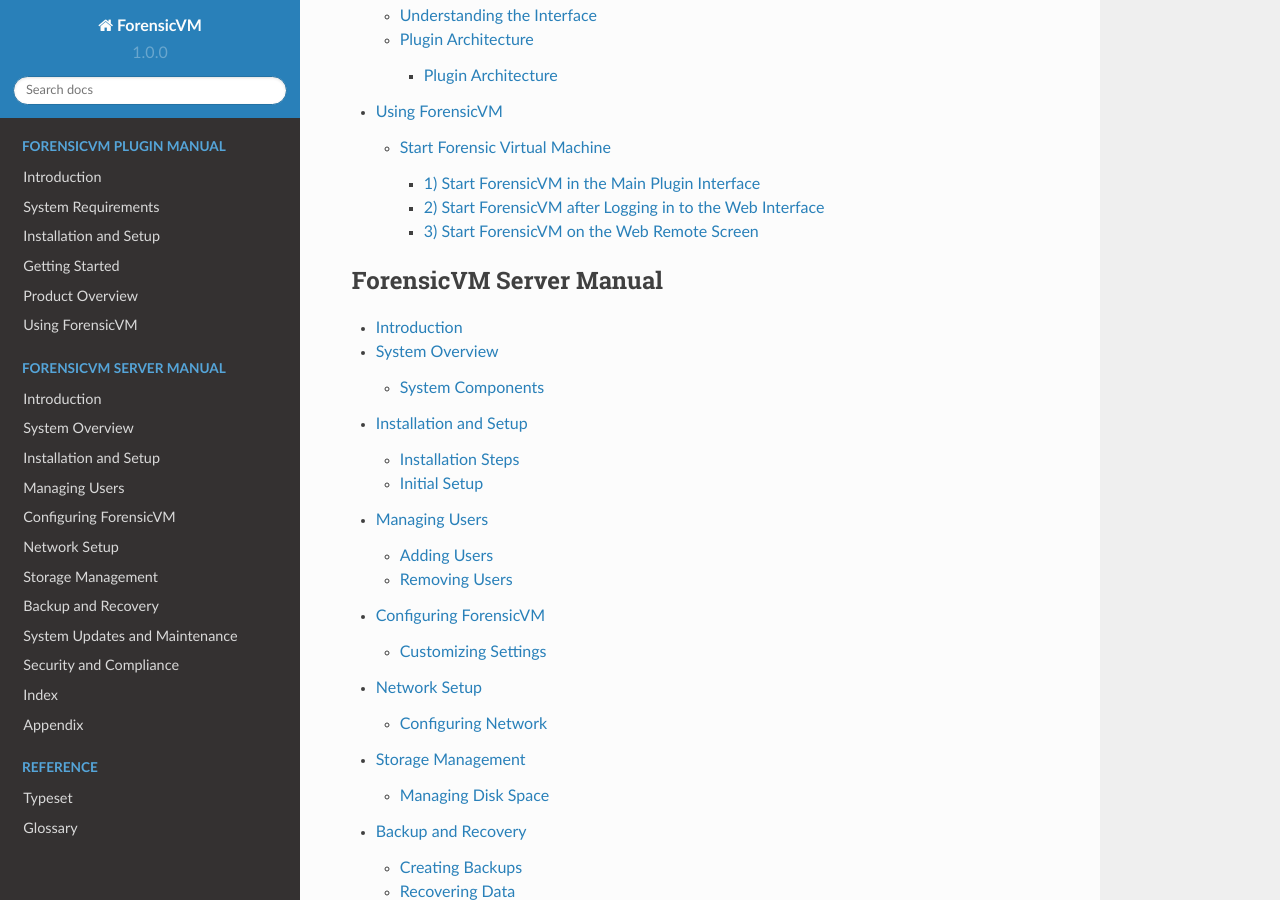
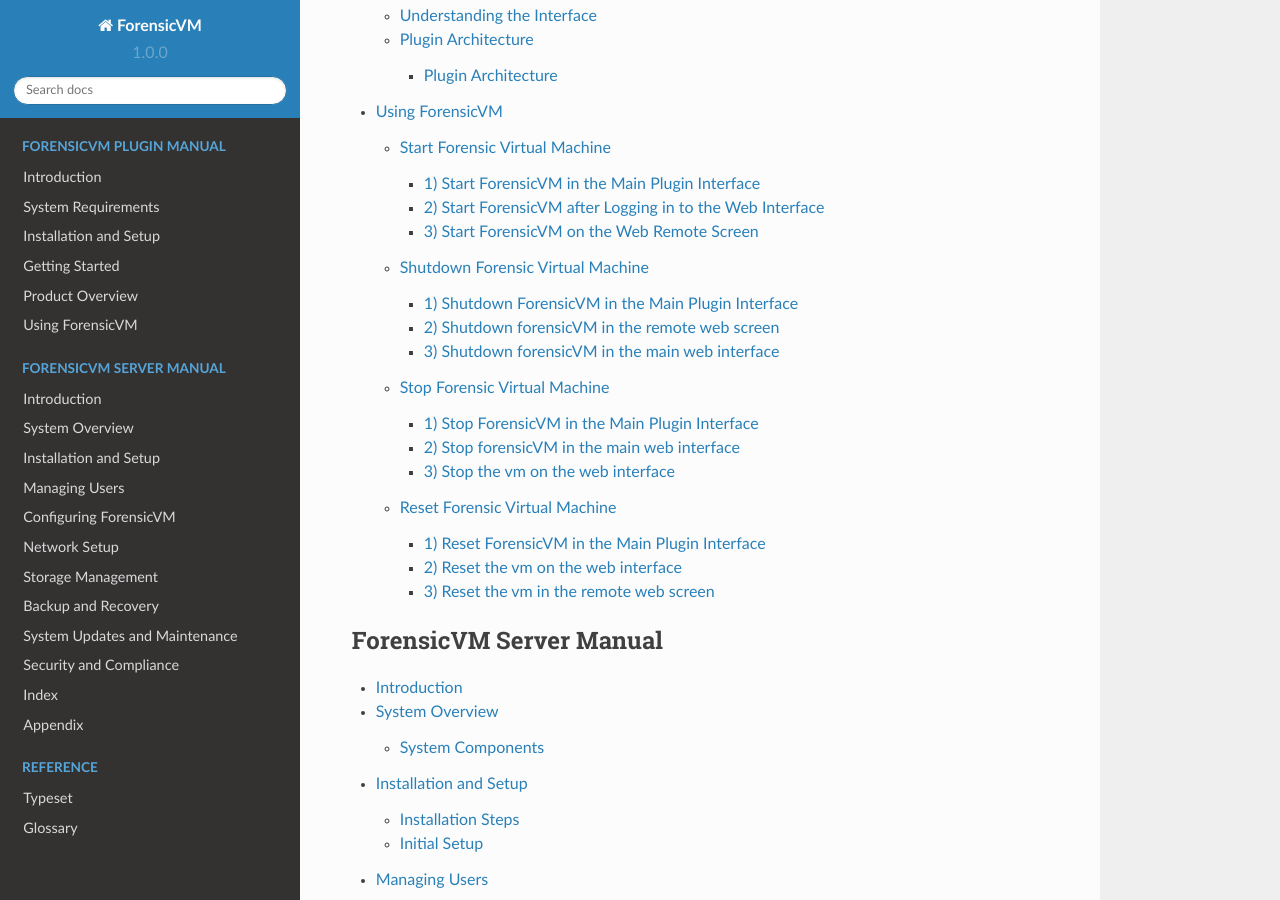
Before and after one commit to nunomourinho/ForensicVMServerAndClientDocs, a Sphinx documentation site: the page built from docs/index.rst, in a window 1280 px wide and 900 px high, scrolled down 3321 px. Built offline with Sphinx 7.4.7 and the Read the Docs theme 2.0.0, drawn with Linux system fonts in a browser that asks for light colours; pages that are not in the unit, such as notebooks, are missing from menus.

Commit message:
Update using_forensicvm.rst

```diff
--- a/docs/user/using_forensicvm.rst
+++ b/docs/user/using_forensicvm.rst
@@ -9,3 +9,13 @@
    :caption: Reference
 
    Start Forensic Virtual Machine <start_vm>
+      Learn how to initiate the forensicVM through various methods, whether from the main plugin interface, web interface, or web remote screen.
+
+   Shutdown Forensic Virtual Machine <shutdown_vm>
+      Instructions for properly shutting down the forensicVM, ensuring data integrity and safe closure of all running processes.
+
+   Stop Forensic Virtual Machine <stop_vm>
+      A guide to halting the forensicVM immediately, temporarily pausing its operation without fully shutting it down. Useful for quick maintenance or updates.
+
+   Reset Forensic Virtual Machine <reset_vm>
+      Explanation of how to immediately reboot the forensicVM. This action can be used to quickly restart the system without manually shutting down and starting it again, useful for troubleshooting or applying certain updates.
```
